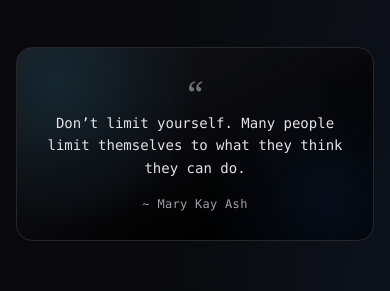
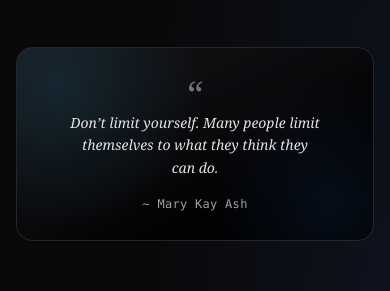
Before and after one commit to vansh-vm04/vansh.works, a Next.js app: page / in a window 390 px wide. Shown: the part 2347-2638 px from the top of the page. Built offline with nearby package versions, Linux system fonts and the light colour scheme; no server answers.

Commit message:
feat: enhance GitHubActivity component with calendar wrapper; improve styling in RandomQuotes component

```diff
--- a/app/globals.css
+++ b/app/globals.css
@@ -11,7 +11,8 @@ html {
   scrollbar-width: thin;
 }
 
-html.lenis, html.lenis body {
+html.lenis,
+html.lenis body {
   height: auto;
 }
 
@@ -34,8 +35,16 @@ html.lenis, html.lenis body {
 body {
   background: #09090b;
   background-image:
-    radial-gradient(ellipse 80% 50% at 50% -20%, rgba(120, 119, 198, 0.15), transparent),
-    radial-gradient(ellipse 60% 40% at 100% 100%, rgba(59, 130, 246, 0.08), transparent);
+    radial-gradient(
+      ellipse 80% 50% at 50% -20%,
+      rgba(120, 119, 198, 0.15),
+      transparent
+    ),
+    radial-gradient(
+      ellipse 60% 40% at 100% 100%,
+      rgba(59, 130, 246, 0.08),
+      transparent
+    );
   min-height: 100vh;
 }
 
@@ -56,3 +65,25 @@ body {
     transform: translateX(-50%);
   }
 }
+
+.github-calendar-wrapper rect {
+  transition: all 0.2s ease;
+}
+
+.github-calendar-wrapper rect:hover {
+  filter: brightness(2);
+}
+
+.github-calendar-wrapper .react-activity-calendar__count {
+  font-size: 12px;
+  @media screen and (max-width: 768px) {
+    font-size: 8px;
+  }
+}
+
+.github-calendar-wrapper .react-activity-calendar__legend-colors {
+  font-size: 12px;
+  @media screen and (max-width: 768px) {
+    font-size: 8px;
+  }
+}
--- a/components/GithubActivity.tsx
+++ b/components/GithubActivity.tsx
@@ -24,6 +24,7 @@ export default async function GithubActivity() {
   return (
     <section id="github-activity" className="w-full my-6">
       <h1 className="text-white text-lg font-medium mb-2">Github Activity</h1>
+      <div className="github-calendar-wrapper">
       <Calendar
         weekStart={0}
         labels={defaultLabels}
@@ -36,8 +37,8 @@ export default async function GithubActivity() {
         blockSize={9.66}
         blockMargin={2}
         style={{ color: "white", fontFamily: "monospace" }}
-        fontSize={12}
       />
+      </div>
     </section>
   );
 }
--- a/components/RandomQuotes.tsx
+++ b/components/RandomQuotes.tsx
@@ -19,14 +19,14 @@ export default function RandomQuotes() {
       <button
         type="button"
         onClick={refreshQuote}
-        className="relative w-full overflow-hidden rounded-2xl border border-zinc-800 bg-gradient-to-br from-zinc-900/80 via-zinc-950 to-black px-5 py-7 text-left transition-colors hover:border-zinc-700 sm:px-8 sm:py-8"
+        className="relative w-full overflow-hidden rounded-2xl border border-zinc-800 bg-gradient-to-br from-zinc-900/80 via-zinc-950 to-black px-10 py-7 text-left transition-colors hover:border-zinc-700 sm:px-8 sm:py-8"
       >
         <div className="pointer-events-none absolute inset-0 bg-[radial-gradient(circle_at_12%_20%,rgba(56,189,248,0.12),transparent_40%),radial-gradient(circle_at_88%_80%,rgba(59,130,246,0.10),transparent_35%)]" />
         <div className="relative z-10 flex flex-col items-center text-center">
           <span className="font-serif text-4xl leading-none text-zinc-500">
             &ldquo;
           </span>
-          <p className="max-w-3xl text-sm sm:text-base text-zinc-200 font-mono leading-relaxed text-pretty">
+          <p className="max-w-3xl text-sm sm:text-base text-zinc-200 font-serif leading-relaxed text-pretty italic">
             {quote?.quote}
           </p>
           <p className="mt-4 text-xs sm:text-sm text-zinc-400 font-mono tracking-wide">
```
